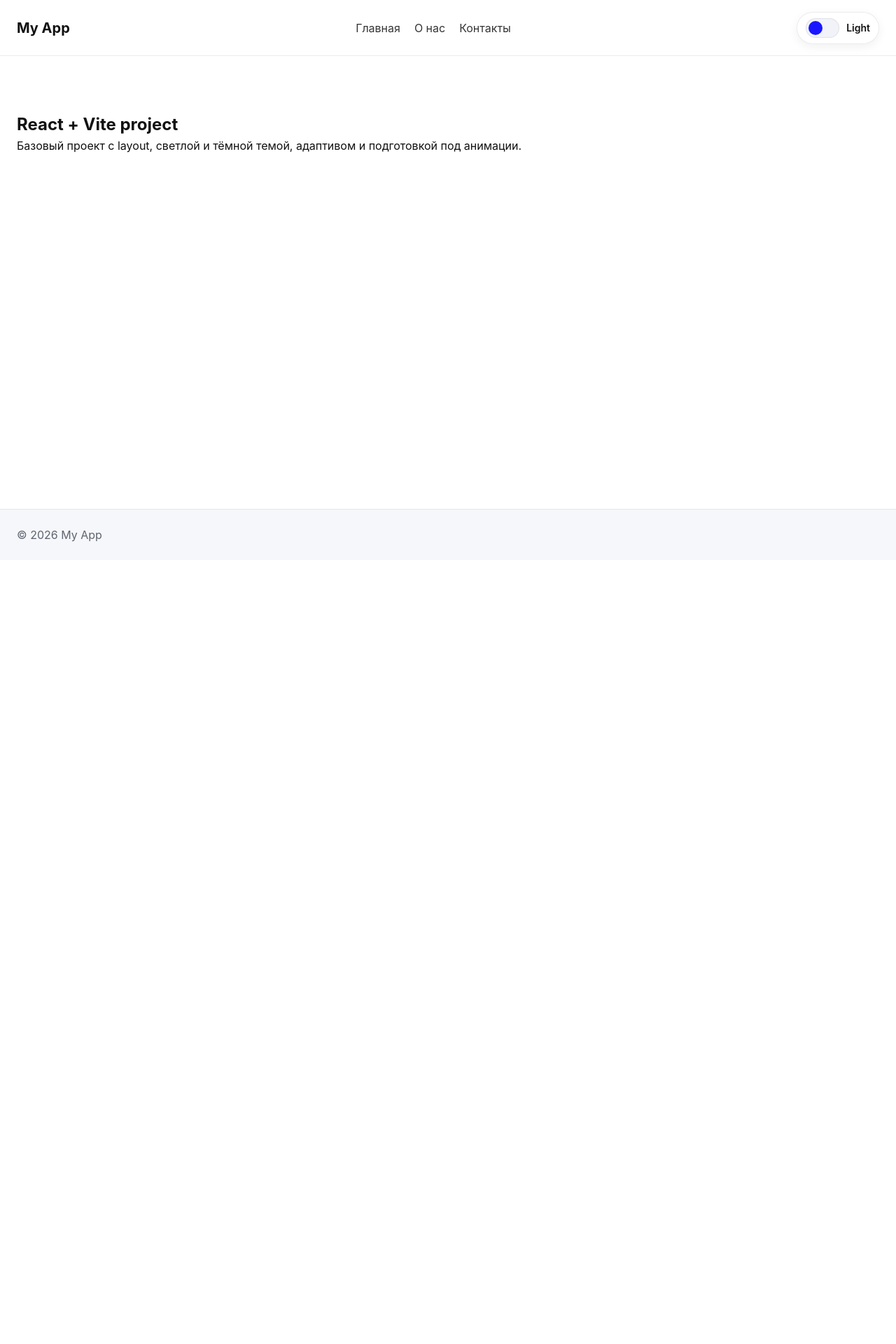
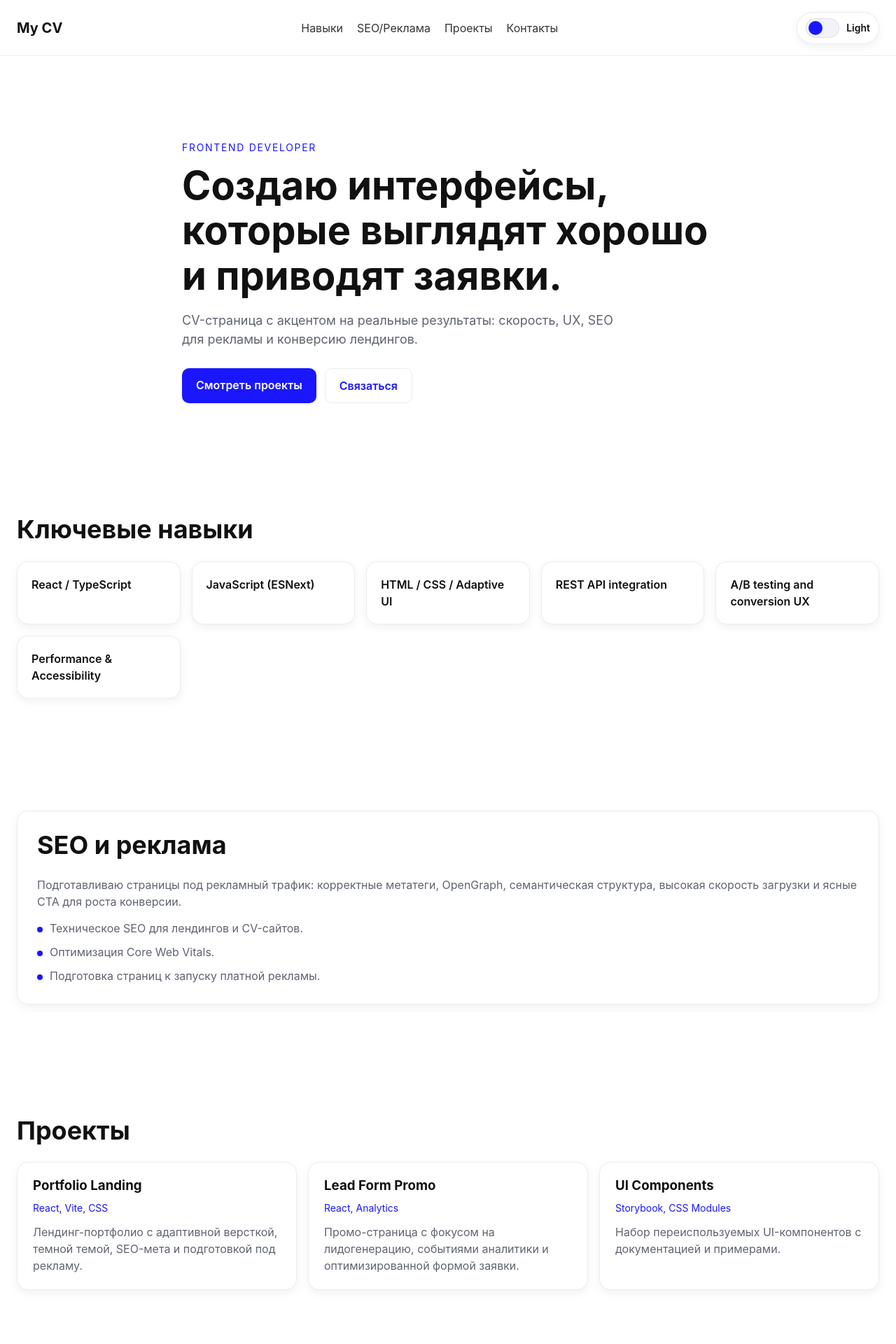
Before and after one commit to Dastrixx/Overview, a React (Vite) app: page / in a window 1280 px wide. Shown: the top 1920 px of the page at 70% size. Before the commit the page ends 800 px from the top, so only its background shows below. Built offline with nearby package versions, Linux system fonts and the light colour scheme.

Commit message:
feat: refine CV content and add SEO for ad traffic

```diff
--- a/index.html
+++ b/index.html
@@ -1,13 +1,40 @@
 <!doctype html>
-<html lang="en">
+<html lang="ru">
   <head>
     <meta charset="UTF-8" />
     <link rel="icon" type="image/svg+xml" href="/vite.svg" />
     <meta name="viewport" content="width=device-width, initial-scale=1.0" />
-    <title>my-app</title>
+    <title>Frontend CV — Портфолио и SEO-оптимизация</title>
+    <meta
+      name="description"
+      content="CV frontend-разработчика: проекты, навыки, SEO для рекламы, оптимизация скорости и UX."
+    />
+    <meta name="keywords" content="frontend cv, portfolio, react developer, seo, реклама" />
+    <meta name="author" content="Your Name" />
+    <meta property="og:type" content="website" />
+    <meta property="og:title" content="Frontend CV — Портфолио и SEO-оптимизация" />
+    <meta
+      property="og:description"
+      content="Проекты, навыки и подход к созданию быстрых интерфейсов для рекламного трафика."
+    />
+    <meta property="og:url" content="https://your-domain.com" />
+    <meta property="og:image" content="https://your-domain.com/preview.png" />
+    <meta name="twitter:card" content="summary_large_image" />
+    <link rel="canonical" href="https://your-domain.com" />
+    <script type="application/ld+json">
+      {
+        "@context": "https://schema.org",
+        "@type": "Person",
+        "name": "Your Name",
+        "jobTitle": "Frontend Developer",
+        "url": "https://your-domain.com",
+        "sameAs": ["https://github.com/your-profile"],
+        "knowsAbout": ["React", "TypeScript", "SEO", "Landing pages", "Web performance"]
+      }
+    </script>
   </head>
   <body>
     <div id="root"></div>
-    <script type="module" src="/src/main.jsx"></script>
+    <script type="module" src="/src/main.tsx"></script>
   </body>
 </html>
--- a/src/layouts/MainLayout.tsx
+++ b/src/layouts/MainLayout.tsx
@@ -1,17 +1,19 @@
 import ThemeToggle from "@/components/ThemeToggle/ThemeToggle";
 import { ReactNode } from "react";
-
 
 export default function MainLayout({ children }: { children: ReactNode }) {
   return (
     <div className="app-shell">
       <header className="site-header">
         <div className="container site-header__inner">
-          <div className="site-logo">My App</div>
-          <nav className="site-nav">
-            <a href="/">Главная</a>
-            <a href="/about">О нас</a>
-            <a href="/contacts">Контакты</a>
+          <a href="#home" className="site-logo">
+            My CV
+          </a>
+          <nav className="site-nav" aria-label="Основная навигация">
+            <a href="#skills">Навыки</a>
+            <a href="#seo">SEO/Реклама</a>
+            <a href="#projects">Проекты</a>
+            <a href="#contacts">Контакты</a>
           </nav>
           <ThemeToggle />
         </div>
@@ -21,7 +23,7 @@ export default function MainLayout({ children }: { children: ReactNode }) {
 
       <footer className="site-footer">
         <div className="container">
-          <p>© 2026 My App</p>
+          <p>© 2026 My CV</p>
         </div>
       </footer>
     </div>
--- a/src/pages/Home.jsx
+++ b/src/pages/Home.jsx
@@ -1,13 +1,119 @@
+const skills = [
+  "React / TypeScript",
+  "JavaScript (ESNext)",
+  "HTML / CSS / Adaptive UI",
+  "REST API integration",
+  "A/B testing and conversion UX",
+  "Performance & Accessibility",
+];
+
+const projects = [
+  {
+    title: "Portfolio Landing",
+    stack: "React, Vite, CSS",
+    description:
+      "Лендинг-портфолио с адаптивной версткой, темной темой, SEO-мета и подготовкой под рекламу.",
+  },
+  {
+    title: "Lead Form Promo",
+    stack: "React, Analytics",
+    description:
+      "Промо-страница с фокусом на лидогенерацию, событиями аналитики и оптимизированной формой заявки.",
+  },
+  {
+    title: "UI Components",
+    stack: "Storybook, CSS Modules",
+    description: "Набор переиспользуемых UI-компонентов с документацией и примерами.",
+  },
+];
+
 export default function Home() {
   return (
-    <section className="section">
-      <div className="container">
-        <h1>React + Vite project</h1>
-        <p>
-          Базовый проект с layout, светлой и тёмной темой, адаптивом и подготовкой под
-          анимации.
-        </p>
-      </div>
-    </section>
+    <>
+      <section id="home" className="section hero">
+        <div className="container hero__content scroll-reveal is-visible">
+          <p className="hero__eyebrow">Frontend developer</p>
+          <h1>Создаю интерфейсы, которые выглядят хорошо и приводят заявки.</h1>
+          <p className="hero__subtitle">
+            CV-страница с акцентом на реальные результаты: скорость, UX, SEO для рекламы и
+            конверсию лендингов.
+          </p>
+          <div className="hero__actions">
+            <a className="hero__cta" href="#projects">
+              Смотреть проекты
+            </a>
+            <a className="hero__cta hero__cta--ghost" href="#contacts">
+              Связаться
+            </a>
+          </div>
+        </div>
+      </section>
+
+      <section id="skills" className="section">
+        <div className="container">
+          <h2>Ключевые навыки</h2>
+          <div className="skills-grid">
+            {skills.map((skill, index) => (
+              <article
+                key={skill}
+                className="skill-card scroll-reveal is-visible"
+                style={{ animationDelay: `${index * 80}ms` }}
+              >
+                {skill}
+              </article>
+            ))}
+          </div>
+        </div>
+      </section>
+
+      <section id="seo" className="section">
+        <div className="container seo-box scroll-reveal is-visible">
+          <h2>SEO и реклама</h2>
+          <p>
+            Подготавливаю страницы под рекламный трафик: корректные метатеги, OpenGraph,
+            семантическая структура, высокая скорость загрузки и ясные CTA для роста конверсии.
+          </p>
+          <ul className="seo-list">
+            <li>Техническое SEO для лендингов и CV-сайтов.</li>
+            <li>Оптимизация Core Web Vitals.</li>
+            <li>Подготовка страниц к запуску платной рекламы.</li>
+          </ul>
+        </div>
+      </section>
+
+      <section id="projects" className="section">
+        <div className="container">
+          <h2>Проекты</h2>
+          <div className="projects-grid">
+            {projects.map((project, index) => (
+              <article
+                key={project.title}
+                className="project-card scroll-reveal is-visible"
+                style={{ animationDelay: `${index * 100}ms` }}
+              >
+                <h3>{project.title}</h3>
+                <p className="project-card__stack">{project.stack}</p>
+                <p>{project.description}</p>
+              </article>
+            ))}
+          </div>
+        </div>
+      </section>
+
+      <section id="contacts" className="section">
+        <div className="container contact-box scroll-reveal is-visible">
+          <h2>Контакты</h2>
+          <p>
+            Email: <a href="mailto:you@example.com">you@example.com</a>
+          </p>
+          <p>
+            GitHub:{" "}
+            <a href="https://github.com/your-profile" target="_blank" rel="noreferrer">
+              @your-profile
+            </a>
+          </p>
+        </div>
+      </section>
+    </>
   );
 }
--- a/src/styles/global.css
+++ b/src/styles/global.css
@@ -149,6 +149,180 @@ select {
   color: var(--color-text);
 }
 
+
+h1,
+h2,
+h3 {
+  line-height: 1.15;
+}
+
+h1 {
+  font-size: clamp(32px, 6vw, 56px);
+  margin-bottom: 18px;
+}
+
+h2 {
+  font-size: clamp(24px, 4vw, 36px);
+  margin-bottom: 24px;
+}
+
+p {
+  color: var(--color-text-secondary);
+}
+
+.hero {
+  padding-top: 120px;
+}
+
+.hero__content {
+  max-width: 760px;
+}
+
+.hero__eyebrow {
+  font-size: 14px;
+  text-transform: uppercase;
+  letter-spacing: 0.12em;
+  color: var(--color-primary);
+  margin-bottom: 12px;
+}
+
+.hero__subtitle {
+  max-width: 640px;
+  margin-bottom: 28px;
+  font-size: 18px;
+}
+
+.hero__cta {
+  display: inline-block;
+  padding: 12px 20px;
+  border-radius: var(--radius-sm);
+  background: var(--color-primary);
+  color: #fff;
+  font-weight: 600;
+}
+
+.hero__cta:hover {
+  background: var(--color-primary-hover);
+  transform: translateY(-2px);
+}
+
+.hero__actions {
+  display: flex;
+  flex-wrap: wrap;
+  gap: 12px;
+}
+
+.hero__cta--ghost {
+  background: transparent;
+  color: var(--color-primary);
+  border: 1px solid var(--color-border);
+}
+
+.hero__cta--ghost:hover {
+  background: var(--color-surface-soft);
+}
+
+.skills-grid,
+.projects-grid {
+  display: grid;
+  gap: 16px;
+}
+
+.skills-grid {
+  grid-template-columns: repeat(auto-fit, minmax(220px, 1fr));
+}
+
+.projects-grid {
+  grid-template-columns: repeat(auto-fit, minmax(260px, 1fr));
+}
+
+.skill-card,
+.project-card,
+.contact-box,
+.seo-box {
+  border: 1px solid var(--color-border);
+  background: var(--color-surface);
+  border-radius: var(--radius-md);
+  box-shadow: var(--shadow-sm);
+}
+
+.skill-card {
+  padding: 20px;
+  font-weight: 600;
+}
+
+.project-card {
+  padding: 22px;
+}
+
+.project-card h3 {
+  margin-bottom: 10px;
+}
+
+.project-card__stack {
+  color: var(--color-primary);
+  margin-bottom: 12px;
+  font-size: 14px;
+}
+
+.seo-box {
+  padding: 28px;
+}
+
+.seo-list {
+  margin-top: 14px;
+  display: grid;
+  gap: 10px;
+}
+
+.seo-list li {
+  position: relative;
+  padding-left: 18px;
+  color: var(--color-text-secondary);
+}
+
+.seo-list li::before {
+  content: "";
+  position: absolute;
+  left: 0;
+  top: 10px;
+  width: 8px;
+  height: 8px;
+  border-radius: 50%;
+  background: var(--color-primary);
+}
+
+.contact-box {
+  padding: 28px;
+}
+
+.contact-box a {
+  color: var(--color-primary);
+}
+
+.scroll-reveal {
+  animation: fadeSlideUp 0.7s ease both;
+}
+
+@keyframes fadeSlideUp {
+  from {
+    opacity: 0;
+    transform: translateY(22px);
+  }
+  to {
+    opacity: 1;
+    transform: translateY(0);
+  }
+}
+
+@media (prefers-reduced-motion: reduce) {
+  * {
+    animation: none !important;
+    transition: none !important;
+    scroll-behavior: auto !important;
+  }
+}
+
 @media (max-width: 992px) {
   .site-nav {
     gap: 14px;
@@ -181,6 +355,10 @@ select {
   .section {
     padding: 52px 0;
   }
+
+  .hero {
+    padding-top: 84px;
+  }
 }
 
 @media (max-width: 480px) {
```
